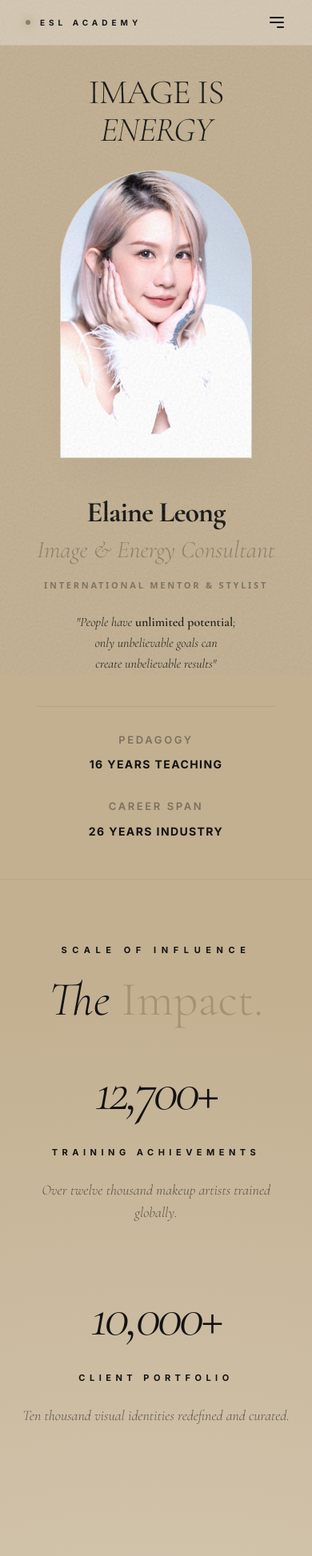
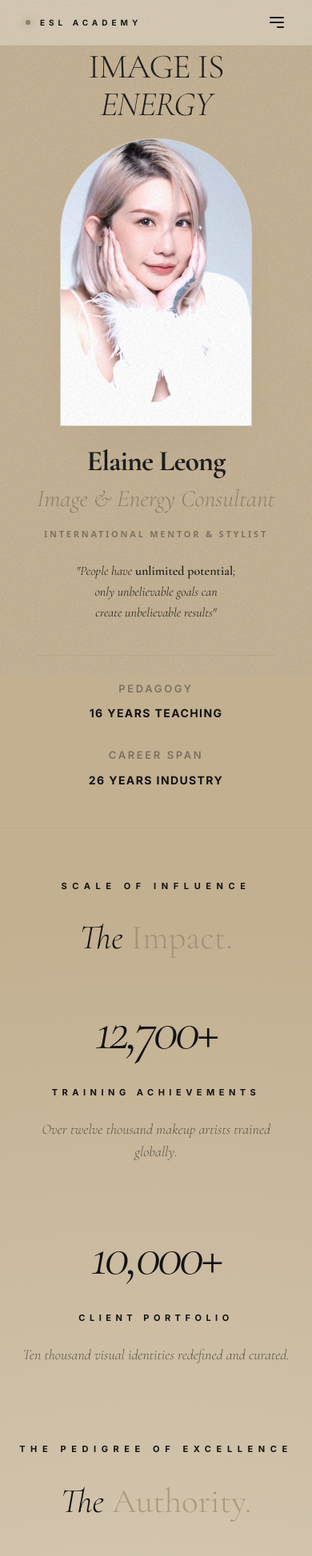
Before and after one commit to zxiang0608/elaineleongesl, a Next.js app: page / in a window 390 px wide. Shown: the top 1946 px of the page at 80% size. Built offline with nearby package versions, Linux system fonts and the light colour scheme.

Commit message:
Standardize global mobile padding and typography scaling

```diff
--- a/src/components/Hero.tsx
+++ b/src/components/Hero.tsx
@@ -28,12 +28,12 @@ export function Hero() {
     }, []);
 
     return (
-        <section ref={heroRef} className="relative min-h-screen flex flex-col items-center justify-start px-4 md:px-6 pt-24 lg:pt-32 pb-12 overflow-hidden w-full max-w-[100vw] noise">
+        <section ref={heroRef} className="relative min-h-screen flex flex-col items-center justify-start px-4 md:px-6 pt-16 md:pt-24 lg:pt-32 pb-12 overflow-hidden w-full max-w-[100vw] noise">
 
             <div className="z-10 w-full max-w-7xl mx-auto relative flex flex-col items-center overflow-hidden">
 
                 {/* 1. Centered Headline */}
-                <div className="text-center mb-8 md:mb-16 lg:mb-24 z-20 w-full max-w-full px-2">
+                <div className="text-center mb-6 md:mb-16 lg:mb-24 z-20 w-full max-w-full px-2">
                     <h1 className="serif text-[11vw] sm:text-6xl md:text-[150px] font-light leading-[0.9] md:leading-[0.85] tracking-tight md:tracking-normal hero-visible mix-blend-multiply shimmer-text shrink-0 w-full flex flex-col items-center justify-center">
                         <span className="block w-full whitespace-nowrap">IMAGE IS</span>
                         <span className="italic text-khaki-dark block w-full mt-2 md:mt-0 whitespace-nowrap">ENERGY</span>
@@ -41,7 +41,7 @@ export function Hero() {
                 </div>
 
                 {/* 2. Interlocked Content */}
-                <div className="flex flex-col lg:flex-row items-center justify-center gap-12 lg:gap-20 hero-visible relative z-10 w-full">
+                <div className="flex flex-col lg:flex-row items-center justify-center gap-6 md:gap-12 lg:gap-20 hero-visible relative z-10 w-full">
 
                     {/* Credentials Section */}
                     <div className="text-center lg:text-right flex flex-col items-center lg:items-end order-2 lg:order-1">
--- a/src/components/Impact.tsx
+++ b/src/components/Impact.tsx
@@ -29,13 +29,13 @@ export function Impact() {
     }, []);
 
     return (
-        <section ref={sectionRef} id="impact" className="py-20 md:py-32 px-6 md:px-24 studio-vignette text-deep-charcoal noise relative z-10 border-t border-black/5">
+        <section ref={sectionRef} id="impact" className="py-16 md:py-24 lg:py-32 px-6 md:px-24 studio-vignette text-deep-charcoal noise relative z-10 border-t border-black/5">
             <div className="max-w-6xl mx-auto">
 
                 {/* Scale of Influence Header */}
                 <div className="text-center mb-8 md:mb-12 blur-reveal">
                     <span className="text-[11px] uppercase tracking-[0.6em] text-deep-charcoal font-bold block mb-6">Scale of Influence</span>
-                    <h2 className="serif text-6xl md:text-9xl text-deep-charcoal">
+                    <h2 className="serif text-[11vw] sm:text-6xl md:text-8xl lg:text-9xl text-deep-charcoal">
                         <span className="italic">The</span> <span className="text-khaki-dark opacity-60">Impact.</span>
                     </h2>
                 </div>
@@ -67,9 +67,9 @@ export function Impact() {
                 </div>
 
                 {/* The Authority Header */}
-                <div className="mt-40 mb-20 text-center blur-reveal">
+                <div className="mt-24 md:mt-40 mb-12 md:mb-20 text-center blur-reveal">
                     <span className="text-[11px] uppercase tracking-[0.6em] text-deep-charcoal font-bold block mb-6">The Pedigree of Excellence</span>
-                    <h2 className="serif text-6xl md:text-9xl text-deep-charcoal">
+                    <h2 className="serif text-[11vw] sm:text-6xl md:text-8xl lg:text-9xl text-deep-charcoal">
                         <span className="italic">The</span> <span className="text-khaki-dark opacity-60">Authority.</span>
                     </h2>
                 </div>
--- a/src/components/Testimony.tsx
+++ b/src/components/Testimony.tsx
@@ -133,7 +133,7 @@ export function Testimony() {
     ];
 
     return (
-        <section className="relative w-full py-24 md:py-32 studio-vignette text-deep-charcoal noise overflow-hidden">
+        <section className="relative w-full py-16 md:py-24 lg:py-32 studio-vignette text-deep-charcoal noise overflow-hidden">
             <div className="container mx-auto px-4 md:px-6 mb-12 md:mb-16 relative z-10">
                 <div className="flex flex-col items-center justify-center text-center space-y-6">
                     <motion.h4
@@ -151,7 +151,7 @@ export function Testimony() {
                         whileInView={{ opacity: 1, scale: 1 }}
                         viewport={{ once: true }}
                         transition={{ duration: 0.6, delay: 0.1 }}
-                        className="text-6xl sm:text-7xl md:text-8xl lg:text-[10rem] font-serif italic text-neutral-900 dark:text-neutral-50 leading-none"
+                        className="text-[11vw] sm:text-6xl md:text-8xl lg:text-[10rem] font-serif italic text-neutral-900 dark:text-neutral-50 leading-none"
                         style={{
                             fontFamily: 'var(--font-playfair-display), serif',
                             fontWeight: 400
@@ -229,7 +229,7 @@ export function Testimony() {
                     </motion.h3>
                 </div>
 
-                <div className="grid grid-cols-1 md:grid-cols-2 gap-4 md:gap-8 max-w-6xl mx-auto">
+                <div className="grid grid-cols-1 md:grid-cols-2 gap-6 md:gap-8 max-w-6xl mx-auto">
                     {[1, 2, 3, 4].map((_, index) => (
                         <motion.div
                             key={index}
```
